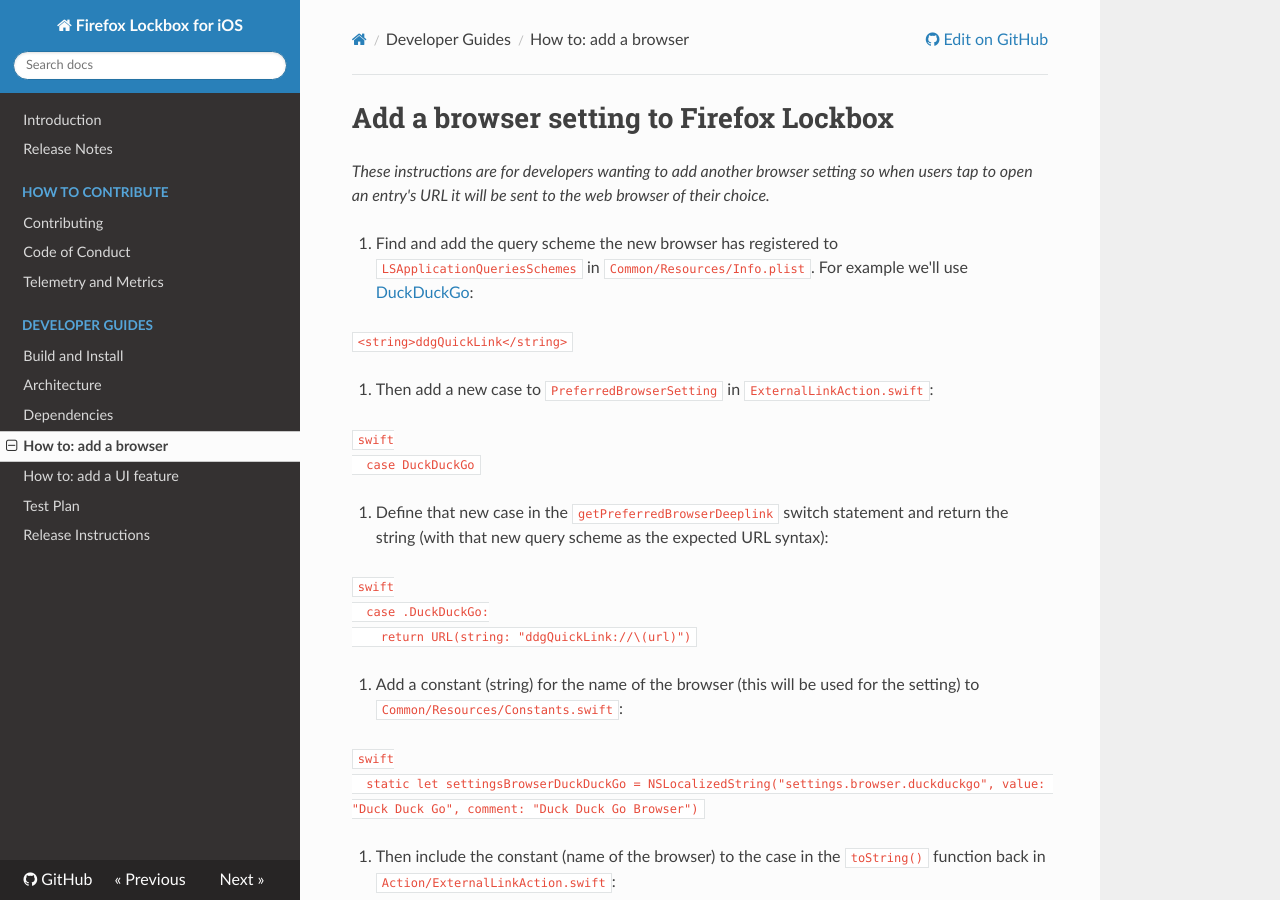
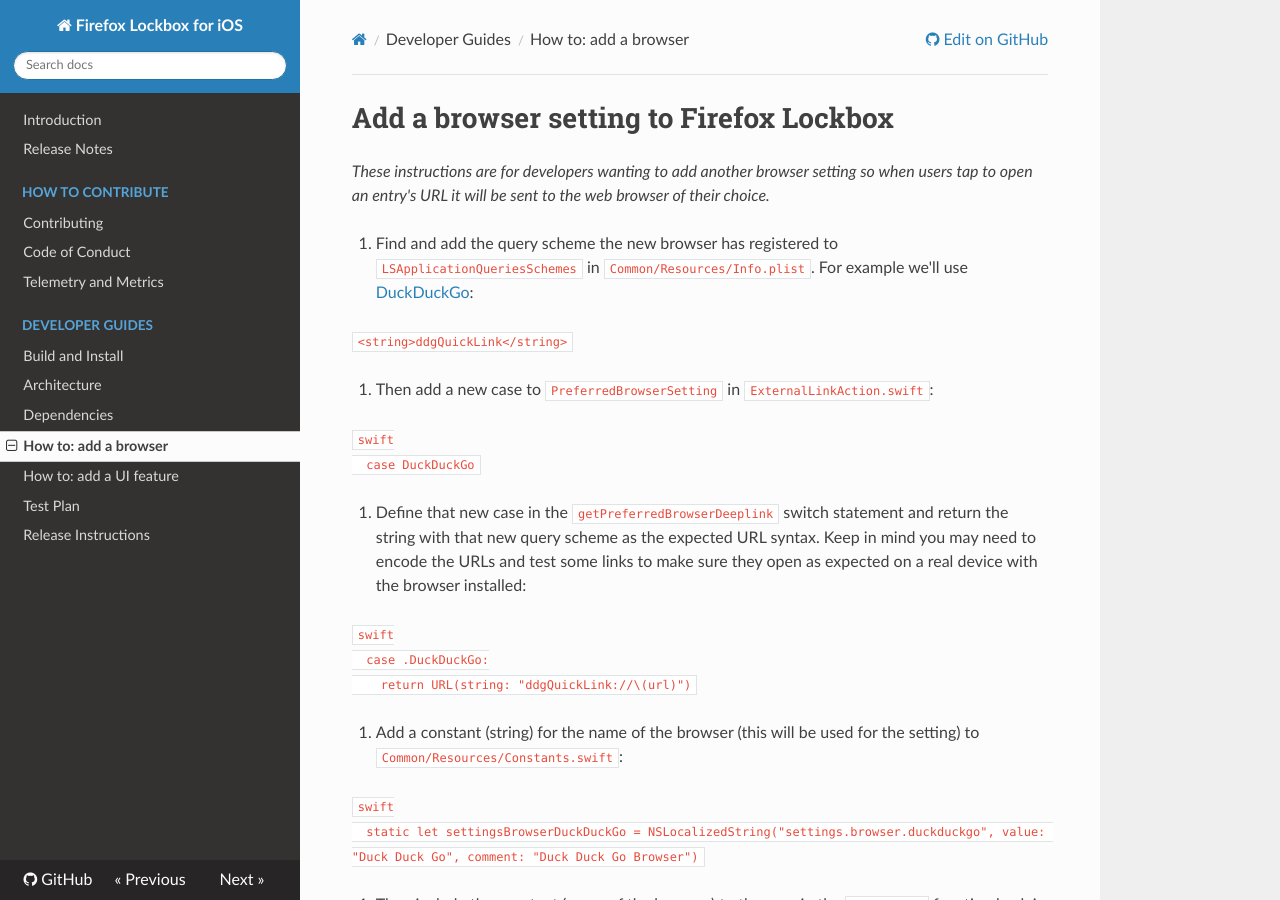
Before and after one commit to mozilla-lockwise/lockwise-ios, an MkDocs documentation site: the page built from docs/add-a-browser.md, in a window 1280 px wide and 900 px high. Built offline with MkDocs 1.6.1, drawn with Linux system fonts in a browser that asks for light colours; nearby versions of some CDN libraries.

````diff
--- a/docs/add-a-browser.md
+++ b/docs/add-a-browser.md
@@ -16,7 +16,7 @@ _These instructions are for developers wanting to add another browser setting so
   case DuckDuckGo
   ```
 
-3. Define that new case in the `getPreferredBrowserDeeplink` switch statement and return the string (with that new query scheme as the expected URL syntax):
+3. Define that new case in the `getPreferredBrowserDeeplink` switch statement and return the string with that new query scheme as the expected URL syntax. Keep in mind you may need to encode the URLs and test some links to make sure they open as expected on a real device with the browser installed:
 
   ```swift
   case .DuckDuckGo:
````
